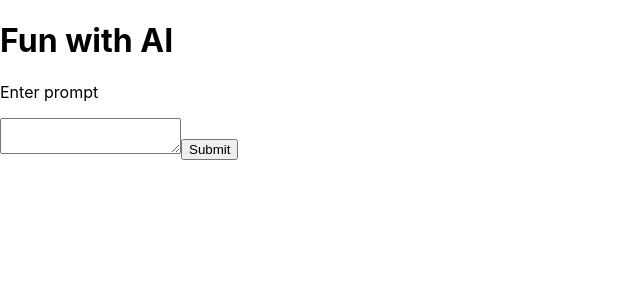
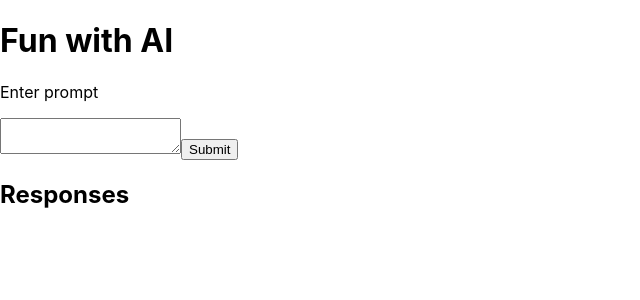
Before and after one commit to ameer-ahmad/allo-ai, a React (Create React App) app: page / in a window 1280 px wide. Shown: the top 300 px of the page, without its empty margins (0-640 px from the left). Built offline with nearby package versions, Linux system fonts and the light colour scheme.

Commit message:
display responses after user submits

```diff
--- a/src/components/Home.js
+++ b/src/components/Home.js
@@ -1,8 +1,10 @@
 import React, { useState } from 'react'
+import Responses from './Responses'
 const { Configuration, OpenAIApi } = require('openai');
 
 function Home() {
     const [prompt, setPrompt] = useState("");
+    const [responses, setResponses] = useState([]);
 
     const configuration = new Configuration({
         apiKey: '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',
@@ -18,8 +20,7 @@ function Home() {
             frequency_penalty: 0,
             presence_penalty: 0,
         })
-        console.log(prompt)
-        console.log(response.data.choices[0].text)
+        setResponses([{prompt: prompt, response: response.data.choices[0].text}, ...responses])
     }
 
   return (
@@ -28,6 +29,7 @@ function Home() {
         <p>Enter prompt</p>
         <textarea value={prompt} onChange={(e) => setPrompt(e.target.value)}></textarea>
         <button onClick={submit}>Submit</button>
+        <Responses responses={responses} />
     </div>
   )
 }
--- /dev/null
+++ b/src/components/Response.js
@@ -0,0 +1,15 @@
+import React from 'react'
+
+function Response({response}) {
+    console.log(response)
+  return (
+    <div>
+        <h3>Prompt:</h3>
+        <p>{response.prompt}</p>
+        <h3>Response:</h3>
+        <p>{response.response}</p>
+    </div>
+  )
+}
+
+export default Response
--- /dev/null
+++ b/src/components/Responses.js
@@ -0,0 +1,15 @@
+import React from 'react'
+import Response from './Response'
+
+function Responses({responses}) {
+  return (
+    <div>
+        <h2>Responses</h2>
+        {responses.map((response) => (
+            <Response response={response} />
+        ))}
+    </div>
+  )
+}
+
+export default Responses
```
